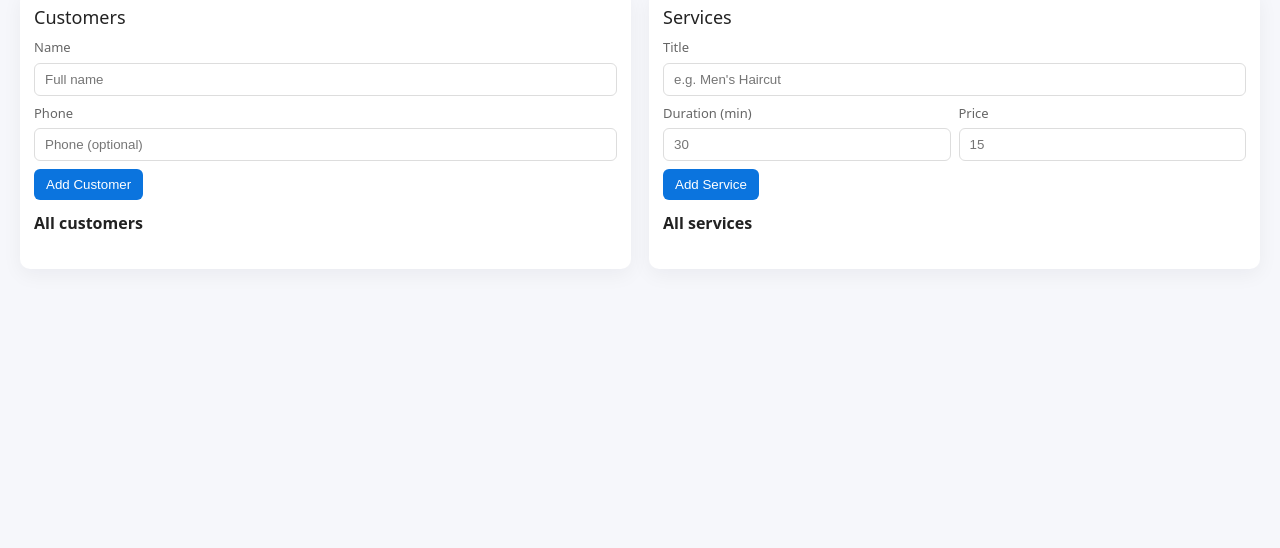
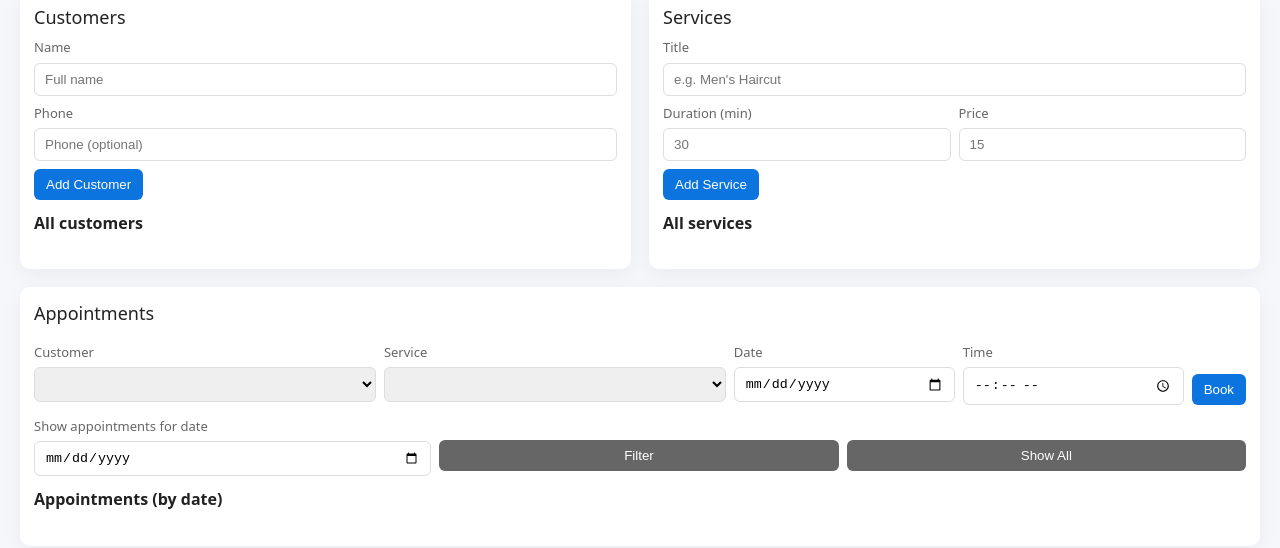
Before and after one commit to 20060602-hub/BarberFlow, a plain HTML site: page public/index.html in a window 1280 px wide. Shown: the part 80-628 px from the top of the page. Drawn offline with Linux system fonts and the light colour scheme.

Commit message:
appoinments frontend

```diff
--- a/public/index.html
+++ b/public/index.html
@@ -119,3 +119,49 @@
       <h4 style="margin-top:12px">All services</h4>
       <ul id="servList"></ul>
     </div>
+
+    <!-- Appointments (full width) -->
+    <div class="card full-width">
+      <div class="section-title">Appointments</div>
+      <div id="apNotice" class="notice" style="display:none"></div>
+
+      <div id="appointmentForm" style="display:flex; gap:8px; flex-wrap:wrap;">
+        <div style="flex: 2 1 200px;">
+          <label>Customer</label>
+          <select id="apCust"></select>
+        </div>
+        <div style="flex: 2 1 200px;">
+          <label>Service</label>
+          <select id="apServ"></select>
+        </div>
+        <div style="flex: 1 1 150px;">
+          <label>Date</label>
+          <input id="apDate" type="date">
+        </div>
+        <div style="flex: 1 1 150px;">
+          <label>Time</label>
+          <!-- time input may be unsupported on some browsers; we have a fallback text input -->
+          <input id="apTime" type="time" placeholder="HH:MM">
+          <input id="apTimeText" type="text" placeholder="HH:MM (fallback)" style="display:none;margin-top:6px">
+        </div>
+
+        <div style="align-self:end;">
+          <button id="addApBtn">Book</button>
+          <button id="saveApBtn" style="display:none" class="secondary">Save</button>
+          <button id="cancelApBtn" style="display:none" class="secondary">Cancel</button>
+        </div>
+      </div>
+
+      <div style="margin-top:12px;">
+        <label>Show appointments for date</label>
+        <div class="row" style="align-items:center;">
+          <input id="filterDate" type="date">
+          <button id="filterBtn" class="secondary">Filter</button>
+          <button id="allBtn" class="secondary">Show All</button>
+        </div>
+      </div>
+
+      <h4 style="margin-top:12px">Appointments (by date)</h4>
+      <ul id="apList"></ul>
+    </div>
+  </div>
```
